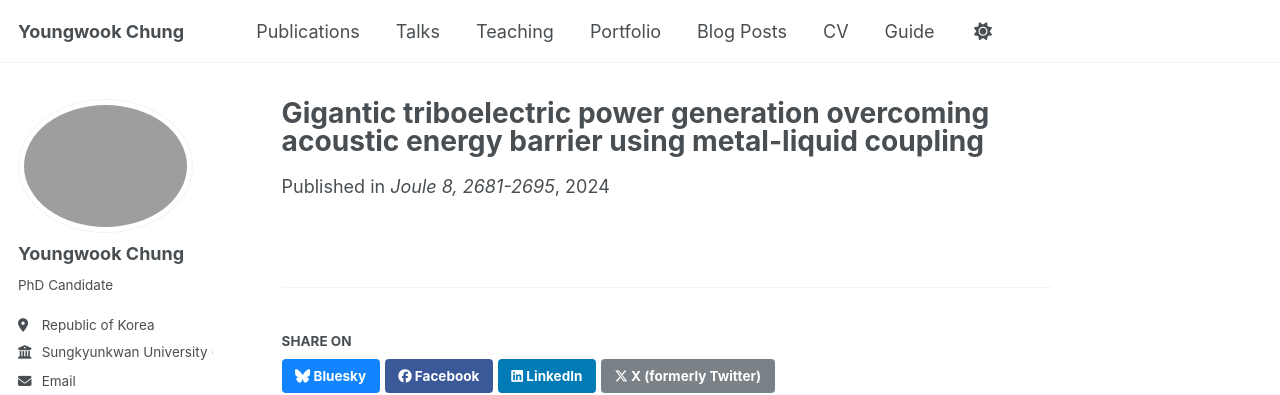
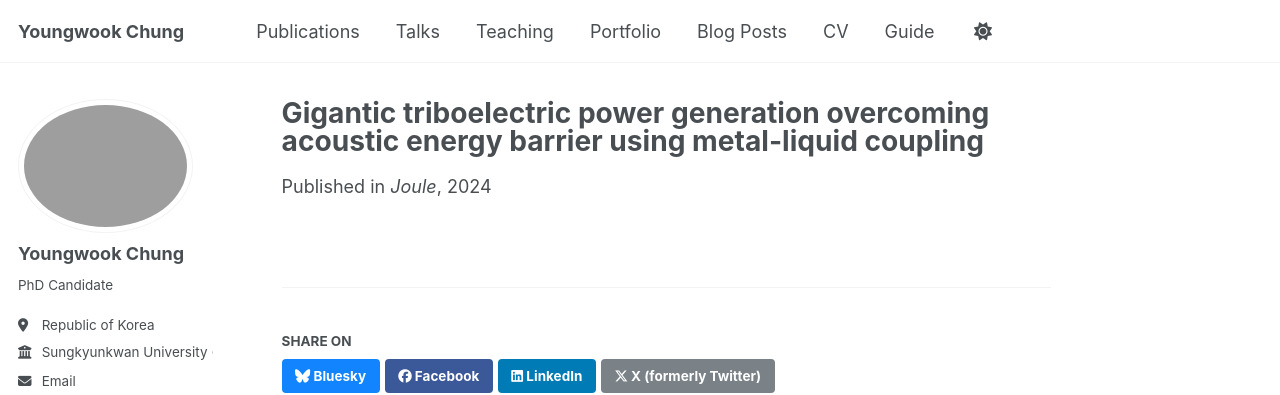
Before and after one commit to ywoog2/ywchung.github.io, a Jekyll site: the page built from _publications/2015-10-01-paper-title-number-3.md, in a window 1280 px wide. Shown: the top 395 px of the page. Built offline with Jekyll 4.4.1, drawn with Linux system fonts in a browser that asks for light colours; some web fonts are replaced; a script that is not in the unit is left out; part of the change alters nothing that is shown.

Commit message:
Update 2015-10-01-paper-title-number-3.md

```diff
--- a/_publications/2015-10-01-paper-title-number-3.md
+++ b/_publications/2015-10-01-paper-title-number-3.md
@@ -2,8 +2,10 @@
 title: "Gigantic triboelectric power generation overcoming acoustic energy barrier using metal-liquid coupling"
 collection: publications
 date: 2024-09-18
-venue: "Joule 8, 2681-2695"
-paperurl: "https://doi.org/10.1016/j.joule.2024.06.016"   # 있으면 링크됨
-first_author: true                # ★ 첫저자면 true, 공동저자면 빼거나 false
-# 선택: note: "Submitted" 같은 상태 표기
+authors: "Y. Chung#, J.-M. Jeong#, J.-H. Hwang#, Y.-J. Kim, B.-J. Park, D. S. Cho, Y. Cho, S. J. Suh, B.-O. Choi, H. Park*, H.-J. Yoon*, S.-W. Kim*"
+venue: "Joule"
+volume: "8"
+pages: "2681-2695"
+paperurl: "https://doi.org/10.1016/j.joule.2024.06.016"
+first_author: true     # 첫저자면 true, 아니면 생략/false
 ---
```
